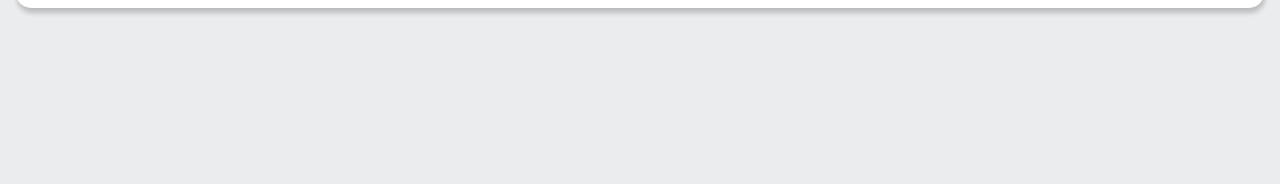
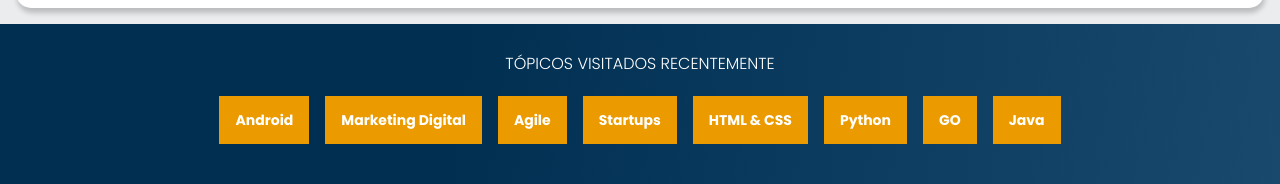
Before and after one commit to hvictorleite/alurabooks, a plain HTML site: page index.html in a window 1280 px wide. Shown: the part 1713-1897 px from the top of the page. Before the commit the page ends 1737 px from the top, so only its background shows below. Drawn offline with nearby package versions, Linux system fonts and the light colour scheme.

Commit message:
Finalizada seção tópicos.

```diff
--- a/index.html
+++ b/index.html
@@ -153,6 +153,20 @@
         </div>
     </div>
 
+    <section class="topicos">
+        <h2 class="topicos__titulo">Tópicos Visitados Recentemente</h2>
+        <ul class="topicos__lista">
+            <li class="topicos__lista--item"><a href="#" class="topicos__link">Android</a></li>
+            <li class="topicos__lista--item"><a href="#" class="topicos__link">Marketing Digital</a></li>
+            <li class="topicos__lista--item"><a href="#" class="topicos__link">Agile</a></li>
+            <li class="topicos__lista--item"><a href="#" class="topicos__link">Startups</a></li>
+            <li class="topicos__lista--item"><a href="#" class="topicos__link">HTML & CSS</a></li>
+            <li class="topicos__lista--item"><a href="#" class="topicos__link">Python</a></li>
+            <li class="topicos__lista--item"><a href="#" class="topicos__link">GO</a></li>
+            <li class="topicos__lista--item"><a href="#" class="topicos__link">Java</a></li>
+        </ul>
+    </section>
+
     <script src="https://cdn.jsdelivr.net/npm/swiper@8/swiper-bundle.min.js"></script>
     <script>
         const swiper = new Swiper('.swiper', {
--- a/style.css
+++ b/style.css
@@ -2,6 +2,7 @@
 @import url("styles/banner.css");
 @import url("styles/carrossel.css");
 @import url("styles/card.css");
+@import url("styles/topicos.css");
 
 :root {
     --cor-fundo: #EBECEE;
--- /dev/null
+++ b/styles/topicos.css
@@ -0,0 +1,34 @@
+.topicos {
+    background: var(--azul-degrade);
+    padding: 2em 0;
+}
+
+.topicos__titulo {
+    color: var(--branco);
+    font-weight: 300;
+    text-transform: uppercase;
+    text-align: center;
+    margin-bottom: 1em;
+}
+
+.topicos__lista {
+    display: flex;
+    flex-wrap: wrap;
+    justify-content: center;
+    align-content: space-between;
+}
+
+.topicos__lista--item {
+    margin: 0.5em;
+    padding: 1em;
+    background-color: var(--laranja);
+}
+
+.topicos__link {
+    color: var(--branco);
+    font-size: 14px;
+    font-weight: 700;
+    text-align: center;
+    text-decoration: none;
+
+}
```
